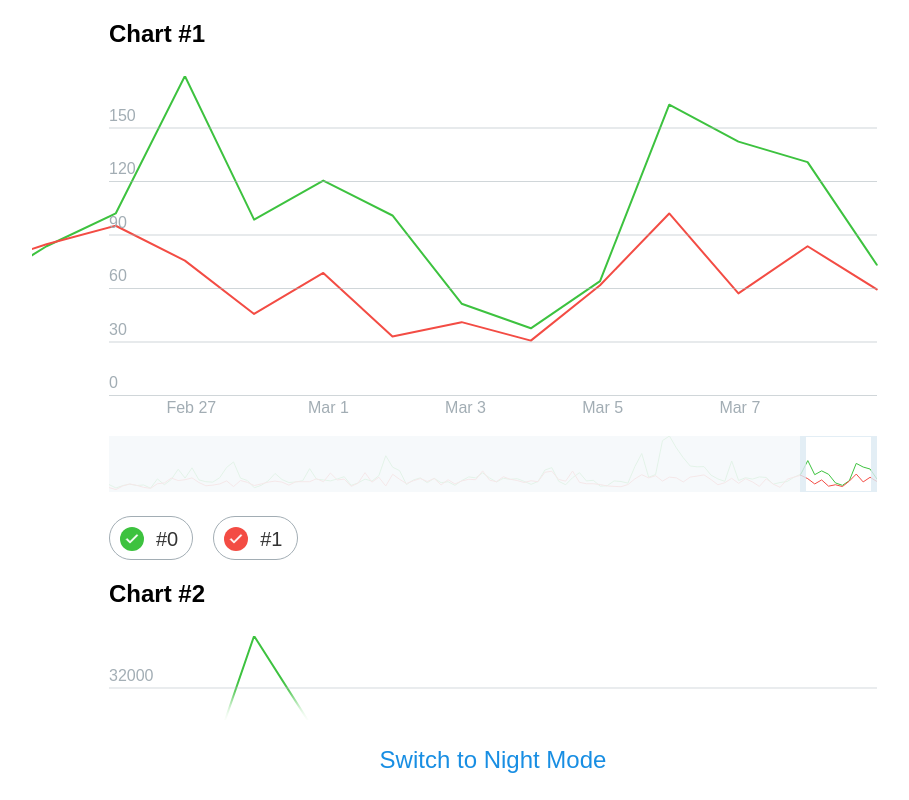
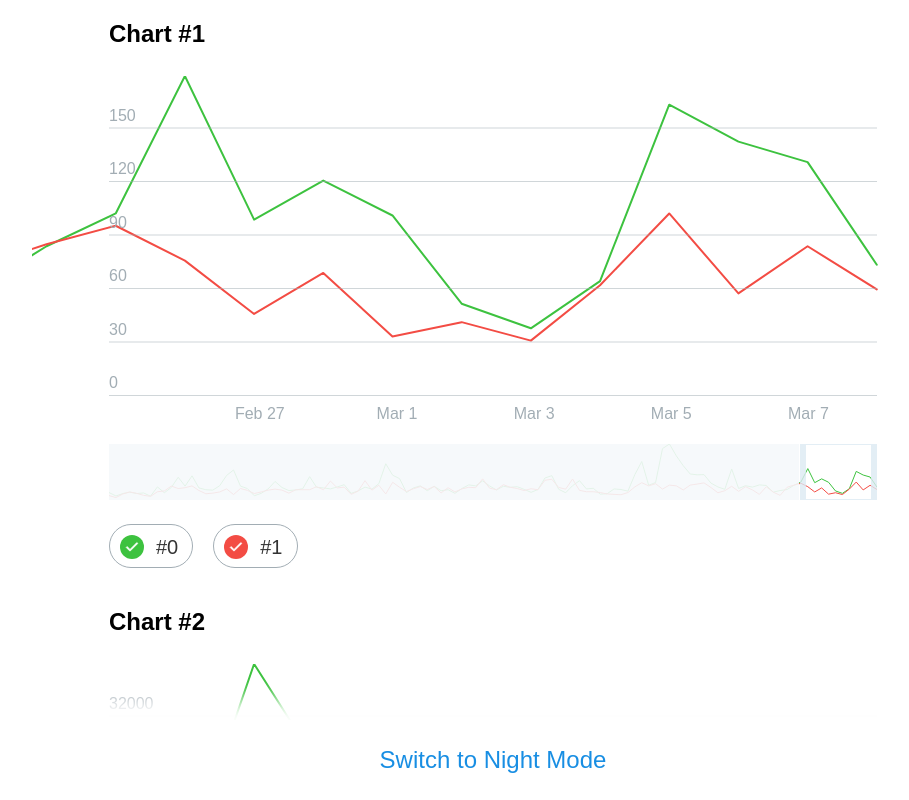
Before and after one commit to esusekov/telegram-charts, a website with bundled scripts: page public/index.html in a window 1280 px wide. Shown: the whole page, without its empty margins (147-1056 px from the left). Built offline with nearby package versions, Linux system fonts and the light colour scheme.

Commit message:
style fixes

```diff
--- a/src/Chart/Grid/index.js
+++ b/src/Chart/Grid/index.js
@@ -46,9 +46,11 @@ function nearestPow2(num) {
 }
 
 const getStep = (tsCount, x1, x2) => {
-	const initialStep = Math.floor(0.1 * tsCount / 5)
-	const calculatedStep = Math.floor((x2 - x1) * tsCount / 5)
+	const initialStep = Math.round(0.1 * tsCount / 5)
+	const calculatedStep = Math.round((x2 - x1) * tsCount / 5)
 	const scale = nearestPow2(calculatedStep / initialStep) || 1
+
+	console.log(tsCount, initialStep, calculatedStep)
 
 	return { step: scale * initialStep, minStep: initialStep }
 }
@@ -105,7 +107,7 @@ export default class Grid {
 	handlePointerOver(e) {
 		const rect = this.rect.get()
 		const x = e.clientX || (e.touches && e.touches[0] && e.touches[0].clientX) || 0
-		const relativeX = Math.min(Math.max(x / rect.width, 0), 1)
+		const relativeX = Math.min(Math.max((x - rect.left) / rect.width, 0), 1)
 		const index = Math.round(((this.x2 - this.x1) * relativeX + this.x1) * this.data.width)
 		const coord = (index  / this.data.width - this.x1) / (this.x2 - this.x1)
 
@@ -129,22 +131,22 @@ export default class Grid {
 	initX() {
 		const { timestamps } = this.data
 
-		this.timestamps = timestamps.map((ts, index) => htmlElement(makeXItem(ts, index / timestamps.length)))
+		this.timestamps = timestamps.map((ts, index) => htmlElement(makeXItem(ts, (index + 1) / timestamps.length)))
 		this.timestamps.forEach((node) => this.xAxis.appendChild(node))
 	}
 
 	renderX(x1, x2) {
 		const { timestamps } = this.data
 		const width = 100 / (x2 - x1)
-		const first = Math.max(Math.ceil(x1 * timestamps.length), 0)
-		const last = Math.min(Math.floor(x2 * timestamps.length), timestamps.length - 1)
+		const first = Math.max(Math.round(x1 * timestamps.length), 0)
+		const last = Math.min(Math.round(x2 * timestamps.length), timestamps.length - 1)
 		const { step, minStep } = getStep(timestamps.length, x1, x2)
 
 		this.timestamps.forEach((node, index) => {
-			const visible = (index >= first && index <= last) && (timestamps.length - index) % minStep === 0
+			const visible = ((index + 2) >= first && (index - 2) <= last) && (timestamps.length - index) % minStep === 0
 			node.style.display = visible ? 'flex' : 'none'
 
-			if (visible && (timestamps.length - index) % step === 0) {
+			if (visible && (index > first && index < last) && (timestamps.length - index) % step === 0) {
 				node.style.opacity = '1'
 			} else {
 				node.style.opacity = '0'
--- a/src/Chart/Grid/styles.css
+++ b/src/Chart/Grid/styles.css
@@ -20,7 +20,7 @@
     left: 0;
     top: 100%;
     width: 100%;
-    height: 12rem;
+    height: 18rem;
     pointer-events: none;
 }
 
@@ -53,7 +53,7 @@
 .xAxisItem {
     position: absolute;
     width: 2rem;
-    height: 12rem;
+    height: 18rem;
     margin-left: -1rem;
     bottom: 0;
     left: 0;
@@ -61,7 +61,7 @@
     background-color: transparent;
     color: #a2adb4;
     font-size: 8rem;
-    line-height: 12rem;
+    line-height: 18rem;
     white-space: nowrap;
 
     display: none;
--- a/src/Chart/RangePicker/styles.css
+++ b/src/Chart/RangePicker/styles.css
@@ -22,19 +22,19 @@
 .overlayRight {
     position: absolute;
     z-index: 1;
-    top: 0;
+    top: -1px;
     width: 100%;
-    height: 100%;
+    height: calc(100% + 2px);
     background-color: #f5f9fb;
     opacity: 0.9;
 }
 
 .overlayLeft {
-    left: 0;
+    left: -1px;
 }
 
 .overlayRight {
-    right: 0;
+    right: -1px;
 }
 
 .slider {
--- a/src/Chart/Tooltip/styles.css
+++ b/src/Chart/Tooltip/styles.css
@@ -47,7 +47,6 @@
 
 .desc {
     display: flex;
-    justify-content: space-between;
 }
 
 .descItem {
--- a/src/Chart/styles.css
+++ b/src/Chart/styles.css
@@ -22,7 +22,7 @@
     position: relative;
     width: 100%;
     height: 40vh;
-    margin-bottom: 5vh;
+    margin-bottom: 24rem;
 }
 
 .lines {
@@ -35,6 +35,7 @@
 
 .toggles {
     display: flex;
+    flex-wrap: wrap;
     margin-top: 12rem;
 }
 
@@ -46,6 +47,7 @@
     border-radius: 12rem;
     box-sizing: border-box;
     margin-right: 10rem;
+    margin-bottom: 10rem;
     font-size: 10rem;
     font-weight: lighter;
     line-height: 12rem;
```
